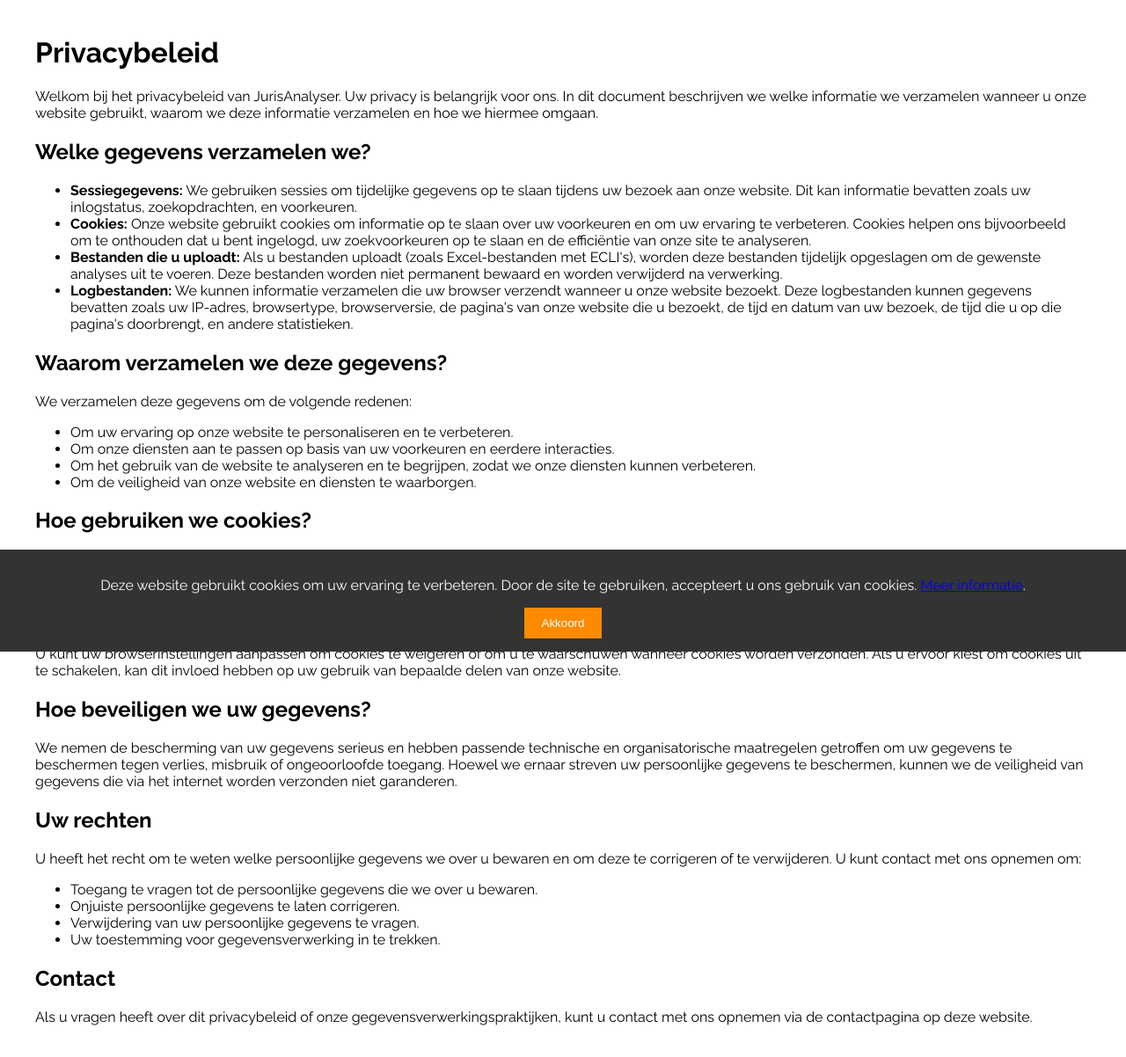
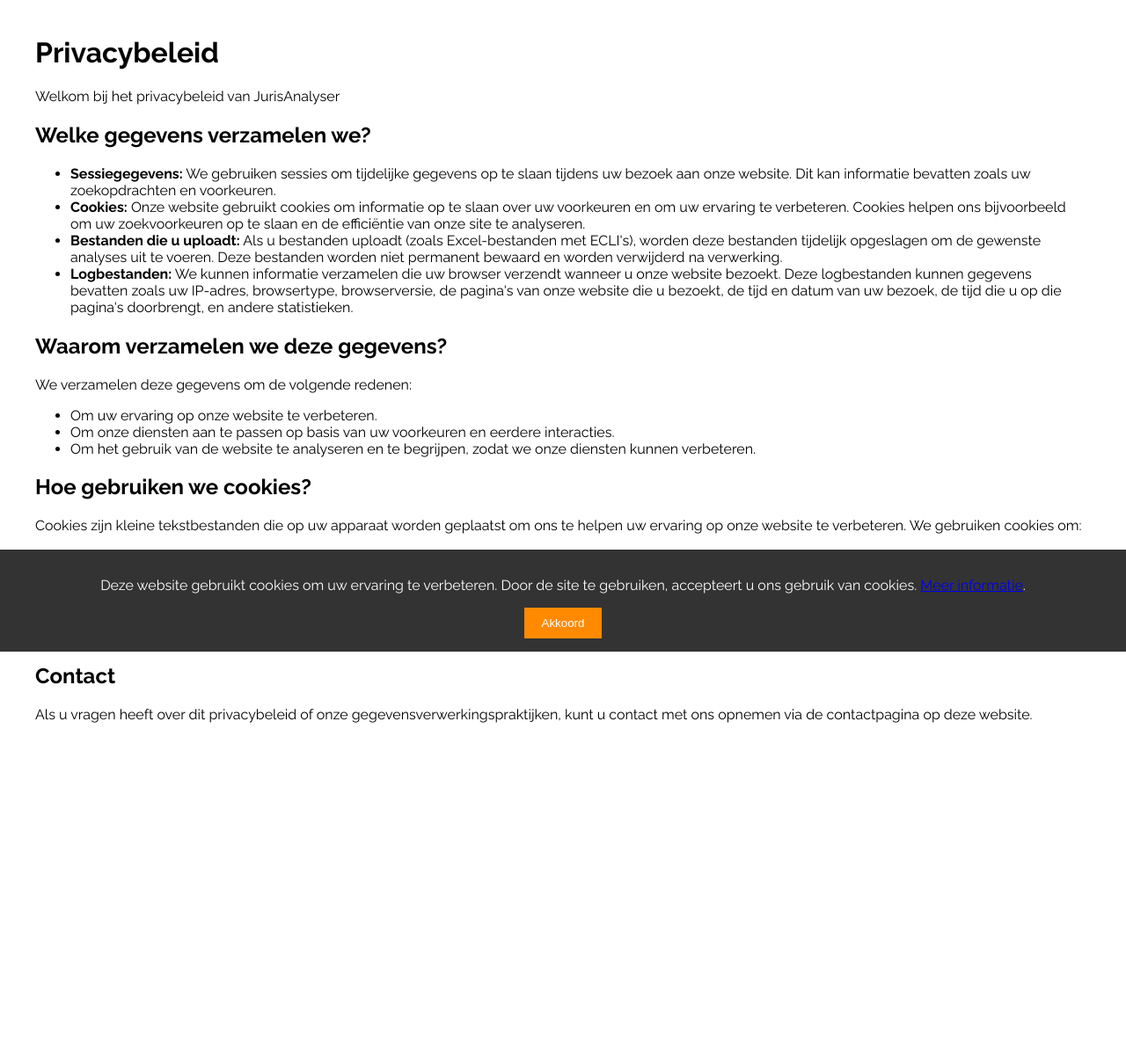
Before and after one commit to HanSoloGit/JurisAnalyser, a Flask app: page /privacy in a window 1280 px wide. Shown: the part 59-1261 px from the top of the page at 88% size. After the commit the page ends 881 px from the top, so only its background shows below. Run offline with Flask 3, Linux system fonts and the light colour scheme.

Commit message:
Update privacy.html

```diff
--- a/app/templates/privacy.html
+++ b/app/templates/privacy.html
@@ -5,12 +5,12 @@
 {% block content %}
 <h1>Privacybeleid</h1>
 
-<p>Welkom bij het privacybeleid van JurisAnalyser. Uw privacy is belangrijk voor ons. In dit document beschrijven we welke informatie we verzamelen wanneer u onze website gebruikt, waarom we deze informatie verzamelen en hoe we hiermee omgaan.</p>
+<p>Welkom bij het privacybeleid van JurisAnalyser</p>
 
 <h2>Welke gegevens verzamelen we?</h2>
 <ul>
-    <li><strong>Sessiegegevens:</strong> We gebruiken sessies om tijdelijke gegevens op te slaan tijdens uw bezoek aan onze website. Dit kan informatie bevatten zoals uw inlogstatus, zoekopdrachten, en voorkeuren.</li>
-    <li><strong>Cookies:</strong> Onze website gebruikt cookies om informatie op te slaan over uw voorkeuren en om uw ervaring te verbeteren. Cookies helpen ons bijvoorbeeld om te onthouden dat u bent ingelogd, uw zoekvoorkeuren op te slaan en de efficiëntie van onze site te analyseren.</li>
+    <li><strong>Sessiegegevens:</strong> We gebruiken sessies om tijdelijke gegevens op te slaan tijdens uw bezoek aan onze website. Dit kan informatie bevatten zoals uw zoekopdrachten en voorkeuren.</li>
+    <li><strong>Cookies:</strong> Onze website gebruikt cookies om informatie op te slaan over uw voorkeuren en om uw ervaring te verbeteren. Cookies helpen ons bijvoorbeeld om uw zoekvoorkeuren op te slaan en de efficiëntie van onze site te analyseren.</li>
     <li><strong>Bestanden die u uploadt:</strong> Als u bestanden uploadt (zoals Excel-bestanden met ECLI's), worden deze bestanden tijdelijk opgeslagen om de gewenste analyses uit te voeren. Deze bestanden worden niet permanent bewaard en worden verwijderd na verwerking.</li>
     <li><strong>Logbestanden:</strong> We kunnen informatie verzamelen die uw browser verzendt wanneer u onze website bezoekt. Deze logbestanden kunnen gegevens bevatten zoals uw IP-adres, browsertype, browserversie, de pagina's van onze website die u bezoekt, de tijd en datum van uw bezoek, de tijd die u op die pagina's doorbrengt, en andere statistieken.</li>
 </ul>
@@ -18,10 +18,9 @@
 <h2>Waarom verzamelen we deze gegevens?</h2>
 <p>We verzamelen deze gegevens om de volgende redenen:</p>
 <ul>
-    <li>Om uw ervaring op onze website te personaliseren en te verbeteren.</li>
+    <li>Om uw ervaring op onze website te verbeteren.</li>
     <li>Om onze diensten aan te passen op basis van uw voorkeuren en eerdere interacties.</li>
     <li>Om het gebruik van de website te analyseren en te begrijpen, zodat we onze diensten kunnen verbeteren.</li>
-    <li>Om de veiligheid van onze website en diensten te waarborgen.</li>
 </ul>
 
 <h2>Hoe gebruiken we cookies?</h2>
@@ -33,18 +32,6 @@
 </ul>
 <p>U kunt uw browserinstellingen aanpassen om cookies te weigeren of om u te waarschuwen wanneer cookies worden verzonden. Als u ervoor kiest om cookies uit te schakelen, kan dit invloed hebben op uw gebruik van bepaalde delen van onze website.</p>
 
-<h2>Hoe beveiligen we uw gegevens?</h2>
-<p>We nemen de bescherming van uw gegevens serieus en hebben passende technische en organisatorische maatregelen getroffen om uw gegevens te beschermen tegen verlies, misbruik of ongeoorloofde toegang. Hoewel we ernaar streven uw persoonlijke gegevens te beschermen, kunnen we de veiligheid van gegevens die via het internet worden verzonden niet garanderen.</p>
-
-<h2>Uw rechten</h2>
-<p>U heeft het recht om te weten welke persoonlijke gegevens we over u bewaren en om deze te corrigeren of te verwijderen. U kunt contact met ons opnemen om:</p>
-<ul>
-    <li>Toegang te vragen tot de persoonlijke gegevens die we over u bewaren.</li>
-    <li>Onjuiste persoonlijke gegevens te laten corrigeren.</li>
-    <li>Verwijdering van uw persoonlijke gegevens te vragen.</li>
-    <li>Uw toestemming voor gegevensverwerking in te trekken.</li>
-</ul>
-
 <h2>Contact</h2>
 <p>Als u vragen heeft over dit privacybeleid of onze gegevensverwerkingspraktijken, kunt u contact met ons opnemen via de contactpagina op deze website.</p>
 
```
